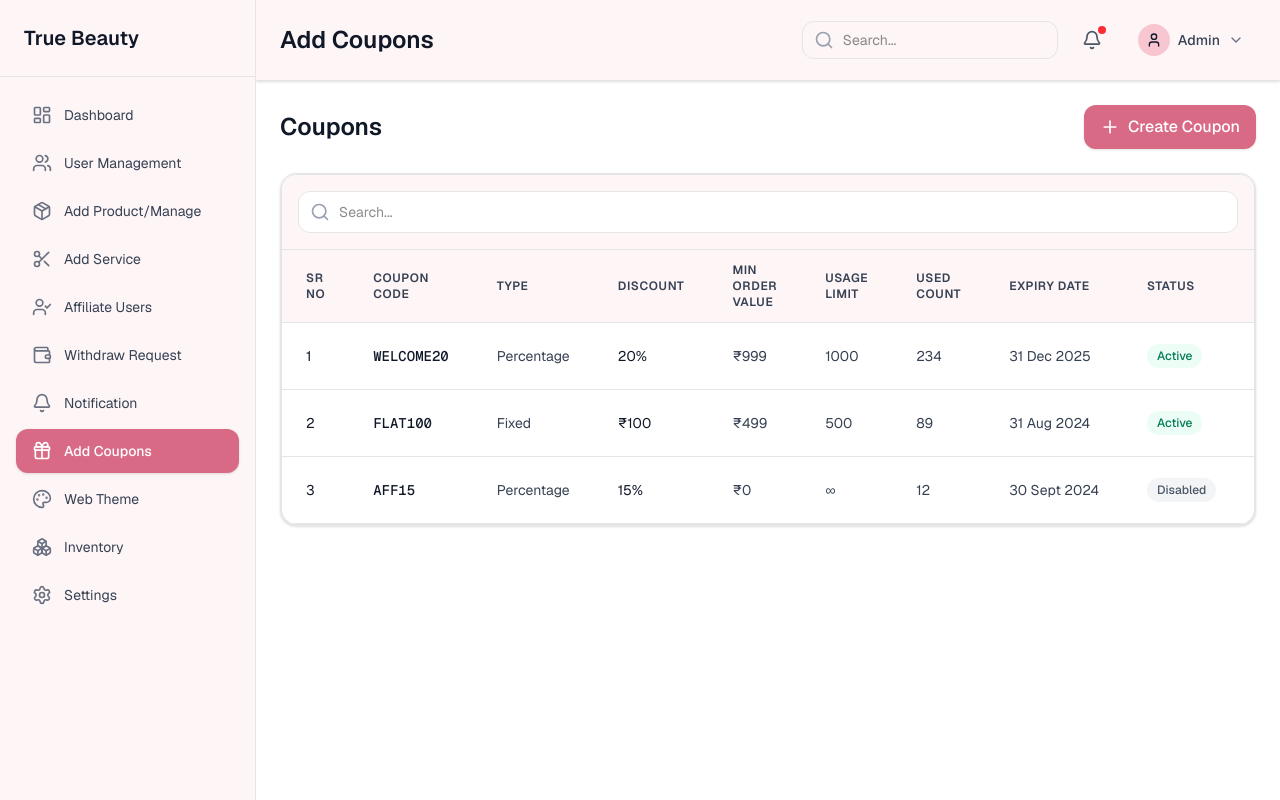
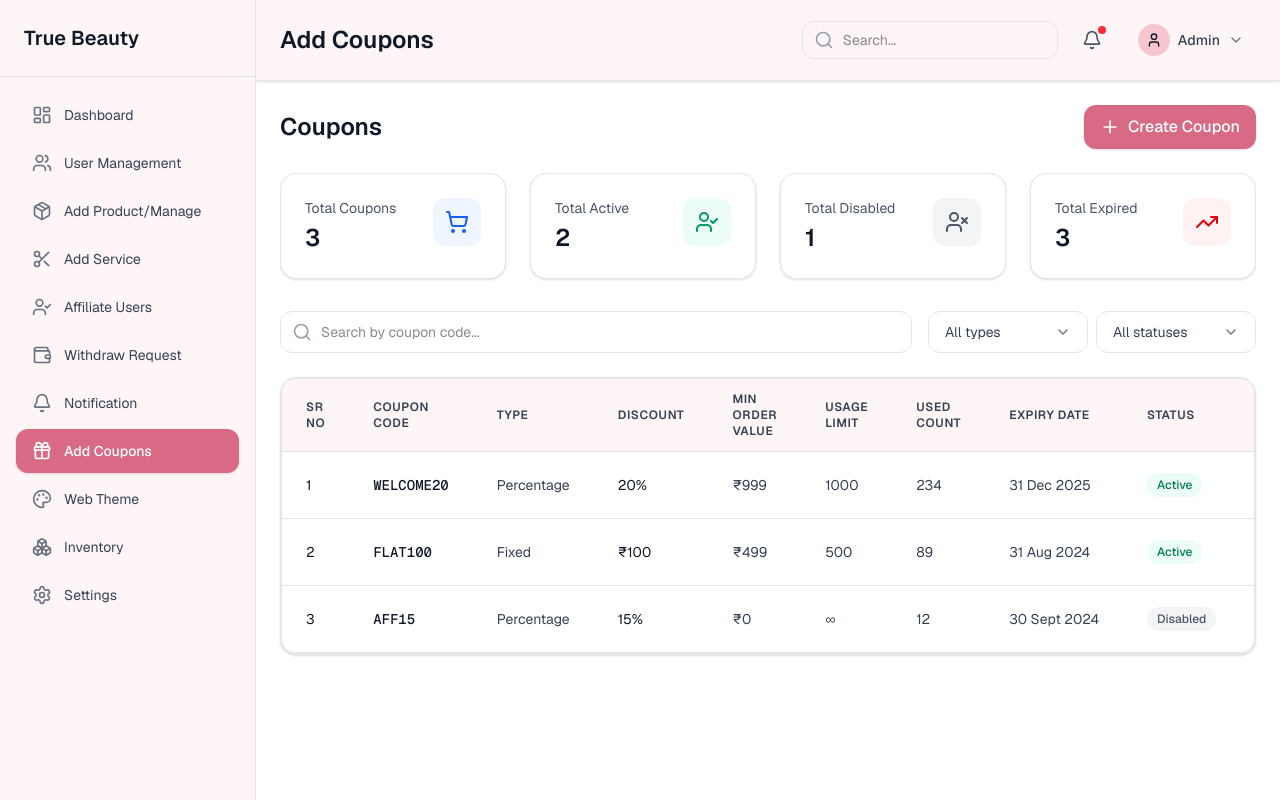
Before and after one commit to ZoyaAnsari19/true-beauty-admin-panel, a Next.js app: page /addCoupons in a window 1280 px wide. Built offline with nearby package versions, Linux system fonts and the light colour scheme.

Commit message:
Enhance AddCouponsPage: Introduce filtering and search functionality for coupons, add KPI cards for better insights on coupon status, and improve UI layout with new Filters component for enhanced user experience.

```diff
--- a/app/addCoupons/page.tsx
+++ b/app/addCoupons/page.tsx
@@ -12,12 +12,26 @@ import {
 } from "lucide-react";
 import { useCoupons } from "@/lib/coupons-context";
 import { useProducts } from "@/lib/products-context";
-import type { Coupon } from "@/lib/coupons-data";
+import type { Coupon, CouponDiscountType, CouponStatus } from "@/lib/coupons-data";
 import type { CouponFormValues } from "@/lib/coupons-context";
 import { Drawer } from "@/components/ui/Drawer";
 import { CouponForm } from "@/components/ui/CouponForm";
 import Table from "@/components/Table";
+import { Filters, type FilterOption } from "@/components/ui/filters";
+import { KpiCard } from "@/components/ui/kpiCard";
 import DeletePopup from "@/components/ui/deletePopup";
+
+const STATUS_FILTER_OPTIONS: FilterOption[] = [
+  { value: "", label: "All statuses" },
+  { value: "active", label: "Active" },
+  { value: "disabled", label: "Disabled" },
+];
+
+const TYPE_FILTER_OPTIONS: FilterOption[] = [
+  { value: "", label: "All types" },
+  { value: "percentage", label: "Percentage" },
+  { value: "fixed", label: "Fixed" },
+];
 
 const STATUS_LABELS: Record<string, string> = {
   active: "Active",
@@ -248,11 +262,40 @@ export default function AddCouponsPage() {
   const [editingCoupon, setEditingCoupon] = useState<Coupon | null>(null);
   const [viewingCoupon, setViewingCoupon] = useState<Coupon | null>(null);
   const [deleteTarget, setDeleteTarget] = useState<Coupon | null>(null);
+  const [search, setSearch] = useState("");
+  const [statusFilter, setStatusFilter] = useState<"" | CouponStatus>("");
+  const [typeFilter, setTypeFilter] = useState<"" | CouponDiscountType>("");
 
   const productOptions = useMemo(
     () => products.filter((p) => !p.deletedAt).map((p) => ({ id: p.id, name: p.name })),
     [products]
   );
+
+  const kpis = useMemo(() => {
+    const now = Date.now();
+    const total = coupons.length;
+    const active = coupons.filter((c) => c.status === "active").length;
+    const disabled = coupons.filter((c) => c.status === "disabled").length;
+    const expired = coupons.filter(
+      (c) => new Date(c.expiryDate).getTime() < now
+    ).length;
+    return { total, active, disabled, expired };
+  }, [coupons]);
+
+  const filteredCoupons = useMemo(() => {
+    let list = [...coupons];
+    const q = search.trim().toLowerCase();
+    if (q) {
+      list = list.filter((c) => c.code.toLowerCase().includes(q));
+    }
+    if (statusFilter) {
+      list = list.filter((c) => c.status === statusFilter);
+    }
+    if (typeFilter) {
+      list = list.filter((c) => c.discountType === typeFilter);
+    }
+    return list;
+  }, [coupons, search, statusFilter, typeFilter]);
 
   const handleCreate = () => {
     setEditingCoupon(null);
@@ -389,15 +432,76 @@ export default function AddCouponsPage() {
         </button>
       </div>
 
-      <div className="bg-white rounded-2xl shadow-sm border border-gray-100 overflow-hidden">
-        <Table<Coupon>
-          data={coupons}
-          columns={columns}
-          searchable={true}
-          filterable={false}
-          itemsPerPage={10}
+      {/* KPI Cards */}
+      <div className="flex gap-4 overflow-x-auto pb-2 -mx-4 px-4 md:mx-0 md:px-0 md:grid md:grid-cols-2 lg:grid-cols-4 md:gap-6">
+        <KpiCard
+          title="Total Coupons"
+          value={kpis.total.toLocaleString()}
+          icon="shopping-cart"
+          iconClassName="bg-blue-50 text-blue-600"
+          className="min-w-[260px] md:min-w-0 shrink-0 md:shrink"
+        />
+        <KpiCard
+          title="Total Active"
+          value={kpis.active.toLocaleString()}
+          icon="user-check"
+          iconClassName="bg-emerald-50 text-emerald-600"
+          className="min-w-[260px] md:min-w-0 shrink-0 md:shrink"
+        />
+        <KpiCard
+          title="Total Disabled"
+          value={kpis.disabled.toLocaleString()}
+          icon="user-x"
+          iconClassName="bg-gray-100 text-gray-600"
+          className="min-w-[260px] md:min-w-0 shrink-0 md:shrink"
+        />
+        <KpiCard
+          title="Total Expired"
+          value={kpis.expired.toLocaleString()}
+          icon="trending-up"
+          iconClassName="bg-red-50 text-red-600"
+          className="min-w-[260px] md:min-w-0 shrink-0 md:shrink"
         />
       </div>
+
+      <Filters
+        search={search}
+        onSearchChange={setSearch}
+        searchPlaceholder="Search by coupon code..."
+        searchPlaceholderMobile="Search..."
+        filterOptions={STATUS_FILTER_OPTIONS}
+        filterValue={statusFilter}
+        onFilterChange={(value) => setStatusFilter(value as "" | CouponStatus)}
+        categoryOptions={TYPE_FILTER_OPTIONS}
+        categoryValue={typeFilter}
+        onCategoryChange={(value) => setTypeFilter(value as "" | CouponDiscountType)}
+      />
+
+      {filteredCoupons.length === 0 ? (
+        <div className="bg-white rounded-2xl border border-gray-100 shadow-sm p-8 sm:p-12 text-center">
+          <p className="text-gray-500 mb-4 text-sm sm:text-base">
+            No coupons match your filters.
+          </p>
+          <button
+            type="button"
+            onClick={handleCreate}
+            className="inline-flex items-center gap-2 px-4 py-2.5 rounded-xl font-medium text-white bg-[#D96A86] hover:bg-[#C85A76] transition-colors text-sm sm:text-base"
+          >
+            <Plus className="w-4 h-4 sm:w-5 sm:h-5" />
+            Create Coupon
+          </button>
+        </div>
+      ) : (
+        <div className="bg-white rounded-2xl shadow-sm border border-gray-100 overflow-hidden">
+          <Table<Coupon>
+            data={filteredCoupons}
+            columns={columns}
+            searchable={false}
+            filterable={false}
+            itemsPerPage={10}
+          />
+        </div>
+      )}
 
       <Drawer
         open={drawerOpen}
```
